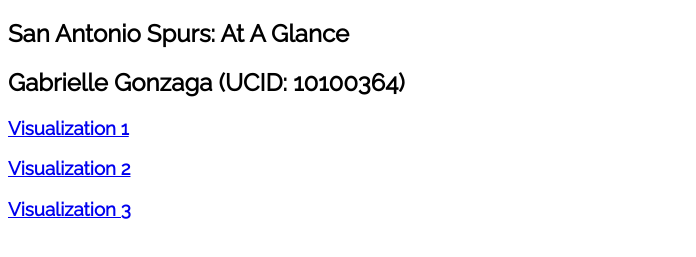
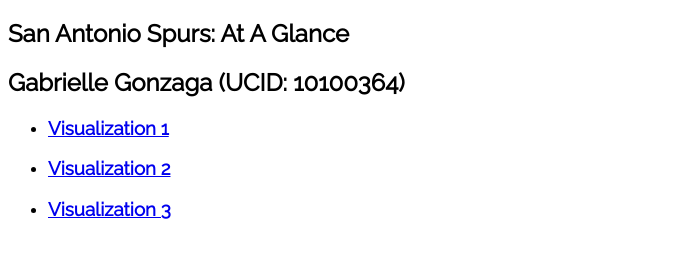
Before and after one commit to gabyrgonz/gabyrgonz.github.io, a plain HTML site: page index.html in a window 1280 px wide. Shown: the part 61-318 px from the top of the page, without its empty margins (0-696 px from the left). Drawn offline with nearby package versions, Linux system fonts and the light colour scheme.

Commit message:
Update index.html

```diff
--- a/index.html
+++ b/index.html
@@ -14,8 +14,9 @@
     <h1>CPSC 583: Information Visualization Project</h1>
 <h2>San Antonio Spurs: At A Glance</h2>
 <h2>Gabrielle Gonzaga (UCID: 10100364)</h2>
-    <h3><a href="https://gabyrgonz.github.io/visualization1"> Visualization 1</a></h3>
-    <h3><a href="https://gabyrgonz.github.io/visualization2"> Visualization 2</a></h3>
-    <h3><a href="https://gabyrgonz.github.io/visualization3"> Visualization 3</a></h3>
+<ul>
+    <li><h3><a href="https://gabyrgonz.github.io/visualization1"> Visualization 1</a></h3></li>
+   <li> <h3><a href="https://gabyrgonz.github.io/visualization2"> Visualization 2</a></h3></li>
+    <li><h3><a href="https://gabyrgonz.github.io/visualization3"> Visualization 3</a></h3></li></ul>
 <br/>
 </body>
```
